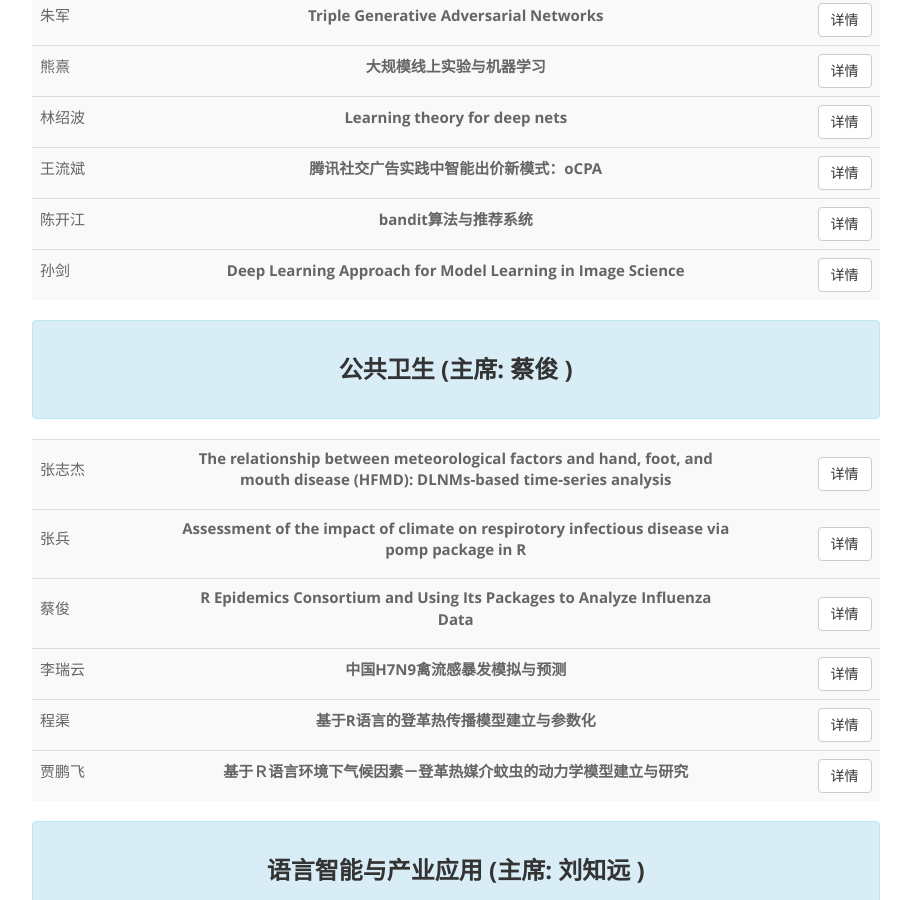
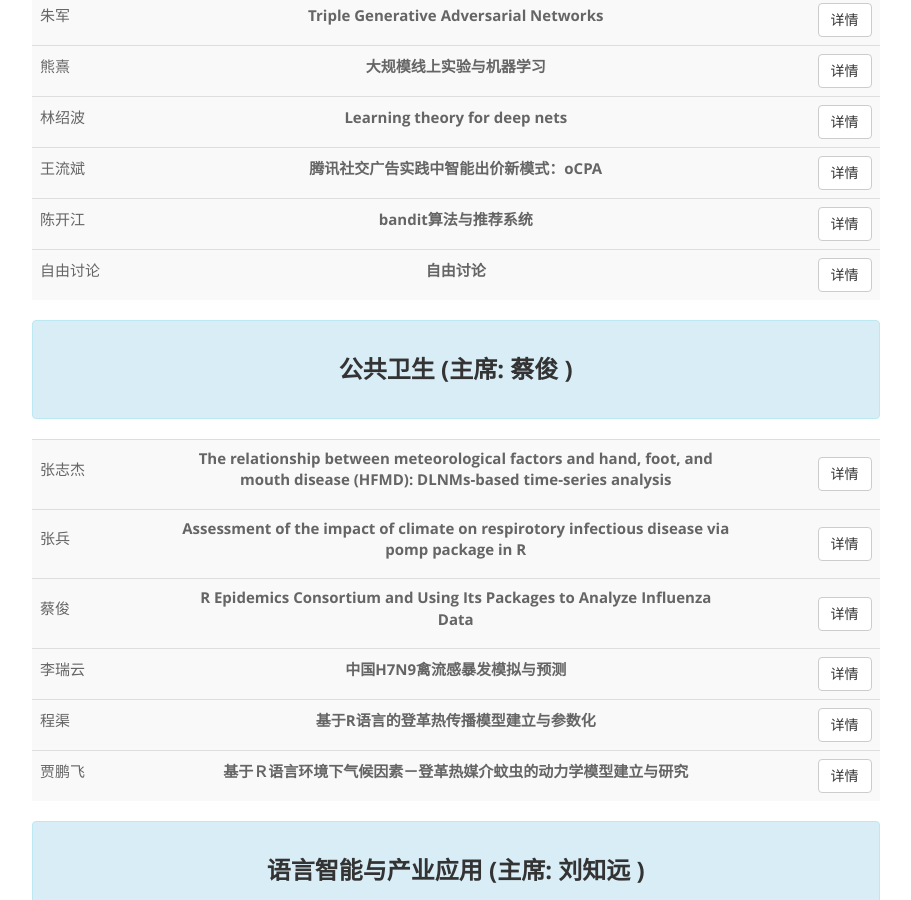
Before and after one commit to cosname/R-conference, a Jekyll site: the page built from bj2017/lectures.md, in a window 1280 px wide and 900 px high, scrolled down 12439 px. Shown: the whole window, without its empty margins (38-949 px from the left). Built offline with Jekyll 4.4.1, drawn with Linux system fonts in a browser that asks for light colours.

Commit message:
Update lectures.md

```diff
--- a/bj2017/lectures.md
+++ b/bj2017/lectures.md
@@ -2998,10 +2998,10 @@ location: bj
 
   <tr>
     <td class="col-md-2">
-    <p>孙剑</p>
-    </td>
-    <td class="col-md-8">
-    <p class="text-center"><strong>Deep Learning Approach for Model Learning in Image Science</strong></p>
+    <p>自由讨论</p>
+    </td>
+    <td class="col-md-8">
+    <p class="text-center"><strong>自由讨论</strong></p>
     </td>
     <td class="col-md-2">
     <button type="button" class="btn btn-default pull-right" data-toggle="collapse" href="#session-27-sub-6">详情</button>
@@ -3009,9 +3009,8 @@ location: bj
   </tr>
   <tr class="collapse" id="session-27-sub-6">
     <td colspan="3">
-    <p><button type="button" class="btn btn-primary"><strong>摘要</strong></button> In this talk, I will show that several mathematical models in image science, such as the sparsity-based models and statistical models, can be reformulated as deep learning models. The basic idea is that the iterative optimization algorithms for energy minimization or statistical inference can be unfolded to be deep architectures. In this way, the parameters and even the formulations of these models can be discriminatively learned for specific task.  I will show that the Markov random field model in image prior modeling, iterative shrinkage in signal processing, compressive sensing model in MRI can be formulated to be
-<br>deep learning problems. These induced deep architectures are non-conventional, task-specific and achieved state-of-the-art results for solving image inverse problems, e.g., image restoration, compressive sensing MRI.</p>
-    <p><button type="button" class="btn btn-info"><strong>演讲者</strong></button> 孙剑，西安交通大学数学与统计学院信息科学系教授，2009年获得西安交通大学应用数学博士学位。主要关注自然图像和医学影像处理与分析中的数学模型与算法研究，相关成果发表于IJCV, IEEE TIP, CVPR, NIPS,MICCAI等领域内著名国际期刊和会议。曾经在微软亚洲研究院（2005-2008）、美国中佛罗里达大学（2009-2010）、法国巴黎高等师范学院与法国国家信息与自动化研究院（2012-2014）做博士后或访问学者。入选教育部新世纪优秀人才计划（2012）、国家基金委优青项目（2016），获得中国工业与应用数学学会优秀青年学者奖。</p>
+    <p><button type="button" class="btn btn-primary"><strong>摘要</strong></button> 自由讨论</p>
+    <p><button type="button" class="btn btn-info"><strong>演讲者</strong></button> 自由讨论</p>
     </td>
   </tr>
 
```
